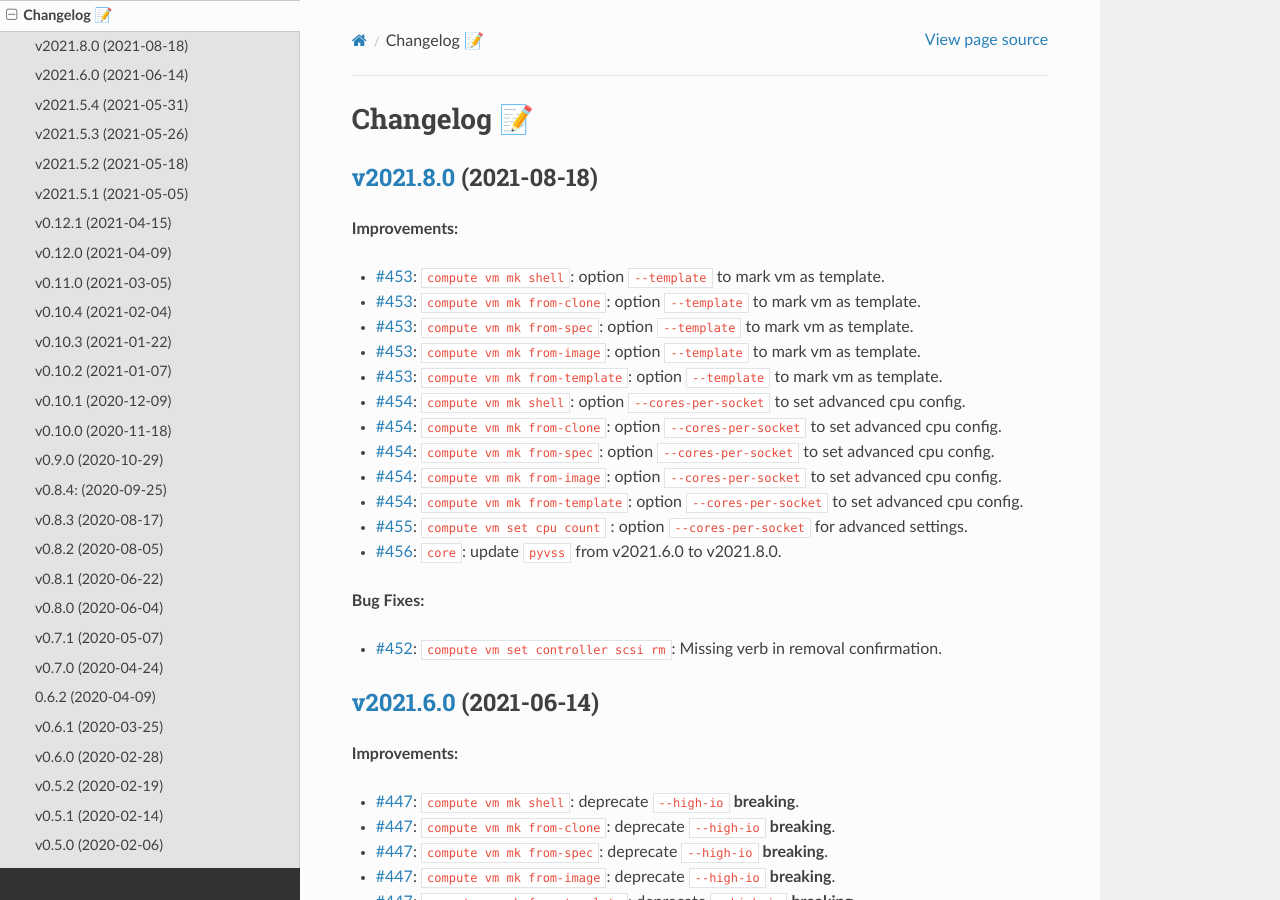
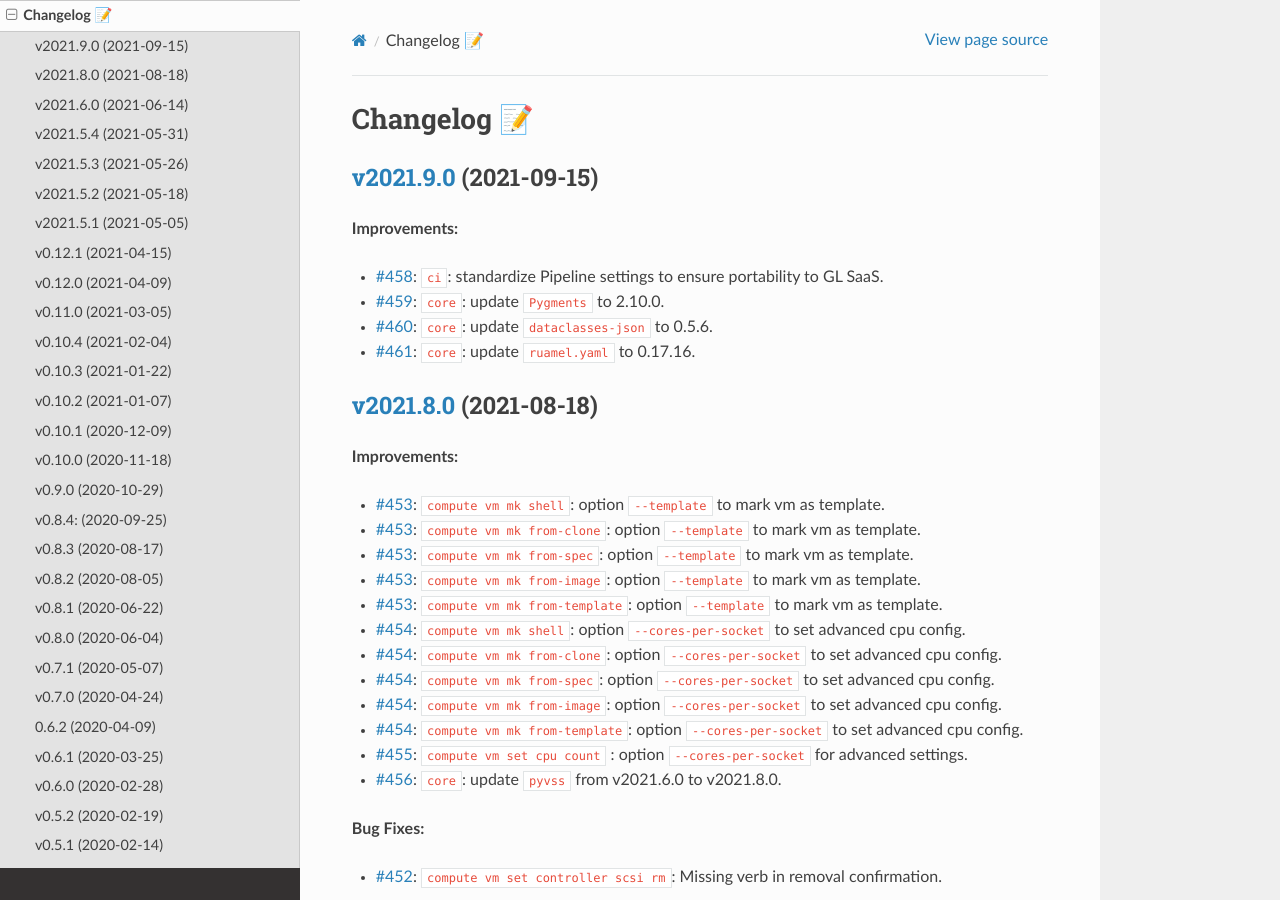
Before and after one commit to EIS-ITS/vss-cli, a Sphinx documentation site: the page built from docs/changelog.rst, in a window 1280 px wide and 900 px high. Built offline with Sphinx 7.4.7 and the Read the Docs theme 2.0.0, drawn with Linux system fonts in a browser that asks for light colours; the version number could not be read and is left out.

Commit message:
Issue #462: 🎉Version release 2021.9.0 - Bump version: 2021.9.0-dev2 → 2021.9.0 - fixes #462

```diff
--- a/docs/changelog.rst
+++ b/docs/changelog.rst
@@ -1,5 +1,16 @@
 Changelog 📝
 ============
+
+`v2021.9.0 <https://gitlab-ee.eis.utoronto.ca/vss/vss-cli/tags/v2021.9.0>`_ (2021-09-15)
+----------------------------------------------------------------------------------------
+
+**Improvements:**
+
+- `#458 <https://gitlab-ee.eis.utoronto.ca/vss/vss-cli/issues/458>`_: ``ci``: standardize Pipeline settings to ensure portability to GL SaaS.
+- `#459 <https://gitlab-ee.eis.utoronto.ca/vss/vss-cli/issues/459>`_: ``core``: update ``Pygments`` to 2.10.0.
+- `#460 <https://gitlab-ee.eis.utoronto.ca/vss/vss-cli/issues/460>`_: ``core``: update ``dataclasses-json`` to 0.5.6.
+- `#461 <https://gitlab-ee.eis.utoronto.ca/vss/vss-cli/issues/461>`_: ``core``: update ``ruamel.yaml`` to 0.17.16.
+
 
 `v2021.8.0 <https://gitlab-ee.eis.utoronto.ca/vss/vss-cli/tags/v2021.8.0>`_ (2021-08-18)
 ----------------------------------------------------------------------------------------
```
Also changed, not shown: CHANGELOG.md (+9 -0 lines), .bumpversion.cfg, 3 other files.
